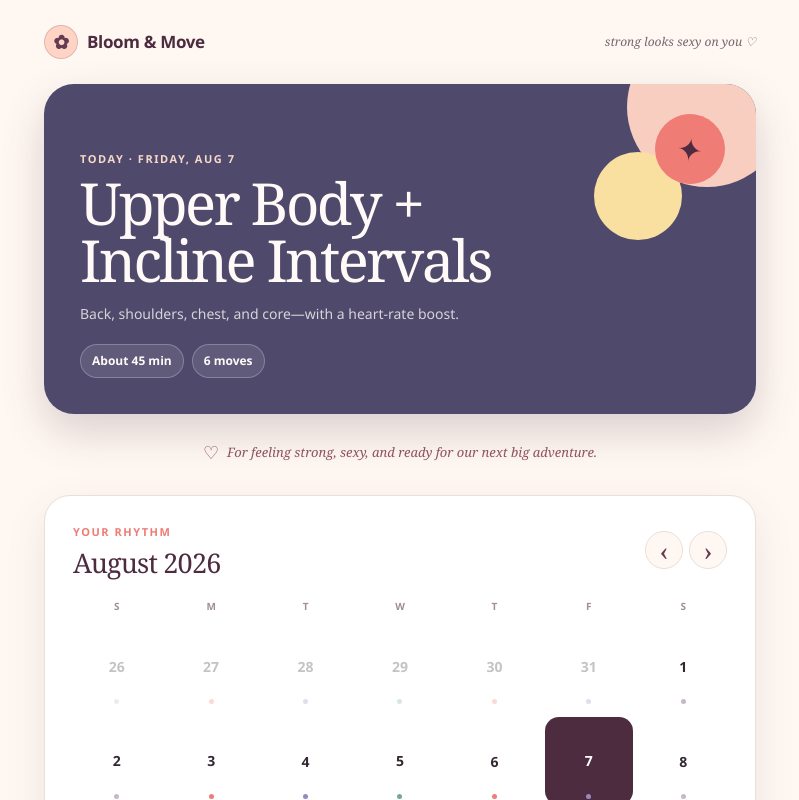
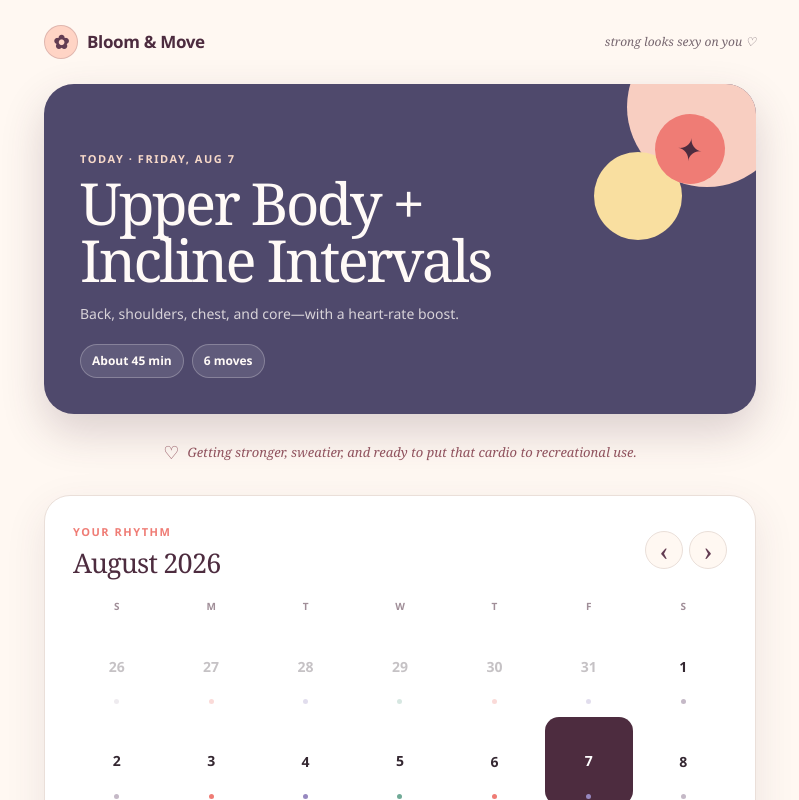
Before and after one commit to chrischuckbot-tech/bloom-and-move, a Next.js app: page / in a window 1280 px wide. Shown: the top 800 px of the page, without its empty margins (240-1039 px from the left). Built offline with nearby package versions, Linux system fonts and the light colour scheme.

Commit message:
Spice up workout tagline

```diff
--- a/app/WorkoutApp.tsx
+++ b/app/WorkoutApp.tsx
@@ -240,7 +240,7 @@ export function WorkoutApp() {
 
       <aside className="love-note" aria-label="A little love note">
         <span aria-hidden="true">♡</span>
-        <p>For feeling strong, sexy, and ready for our next big adventure.</p>
+        <p>Getting stronger, sweatier, and ready to put that cardio to recreational use.</p>
       </aside>
 
       <section className="calendar-card" aria-labelledby="calendar-heading">
```
